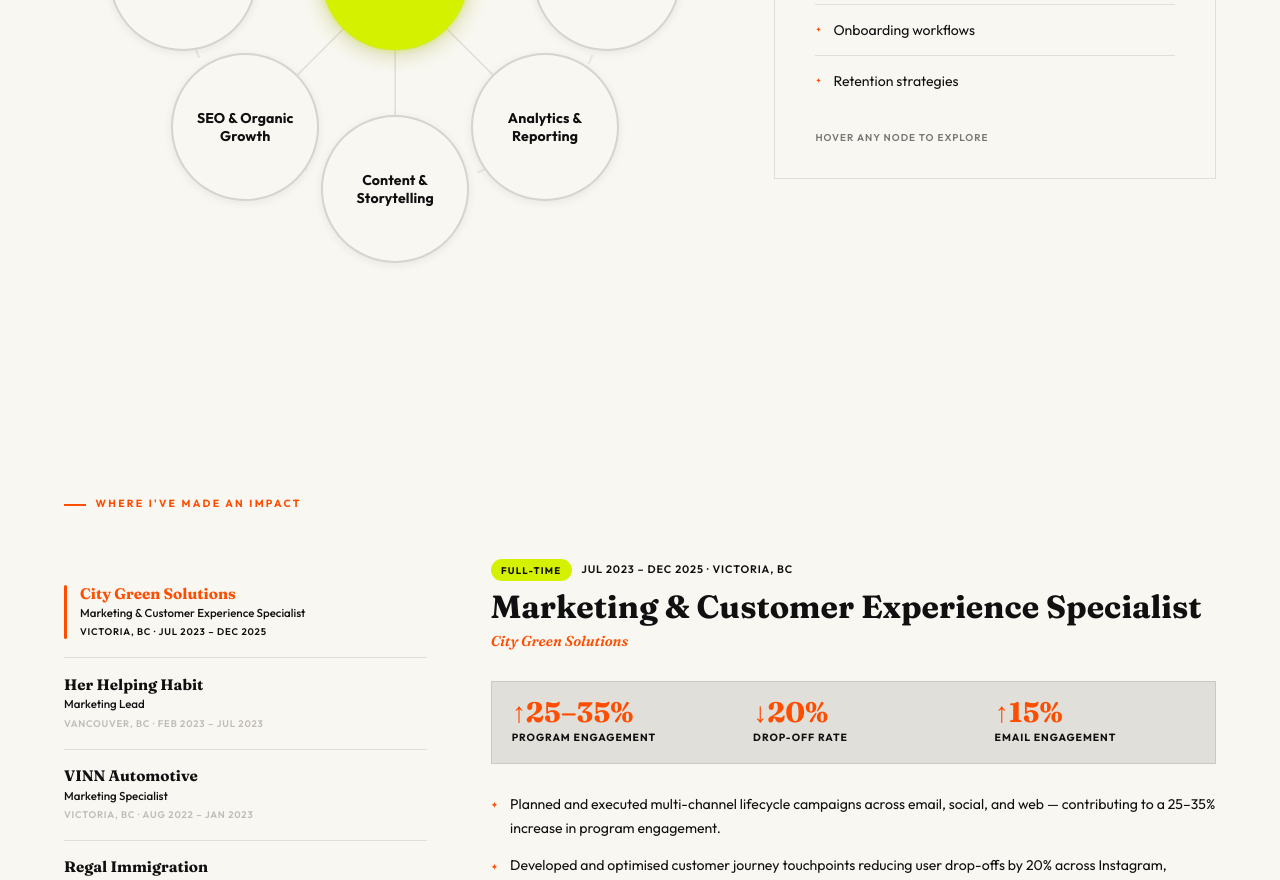
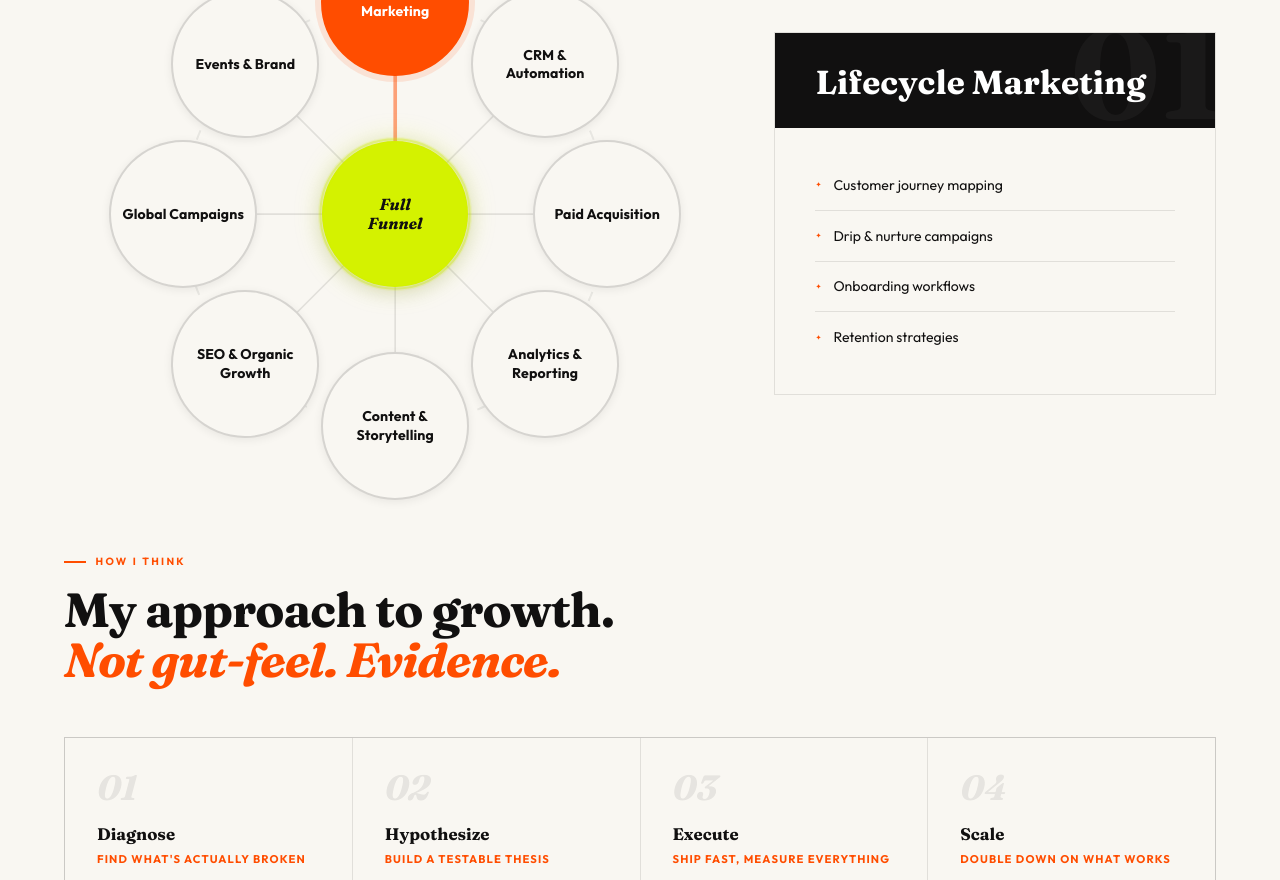
Before and after one commit to shrutibasu2708/shrutibasu2708.github.io, a React (Vite) app: page / in a window 1280 px wide. Shown: the part 1920-2800 px from the top of the page. Built offline with nearby package versions, Linux system fonts and the light colour scheme.

Commit message:
feat: Expertise polish — How I Think block, headings, spacing, ticker tweaks

```diff
--- a/src/components/Expertise.jsx
+++ b/src/components/Expertise.jsx
@@ -118,7 +118,6 @@ function DetailPanel({ skill }) {
                 </li>
               ))}
             </ul>
-            <p style={{ fontFamily: 'var(--font-body)', fontSize: '0.62rem', fontWeight: 600, letterSpacing: '0.1em', textTransform: 'uppercase', color: 'var(--color-ink-muted)', margin: '1.5rem 0 0', opacity: 0.55 }}>Hover any node to explore</p>
           </div>
         </motion.div>
       </AnimatePresence>
@@ -158,9 +157,38 @@ export default function Expertise() {
   const headerRef  = useRef(null);
   const problemRef = useRef(null);
   const dialRef    = useRef(null);
+  const thinkRef   = useRef(null);
   const headerInView  = useInView(headerRef,  { once: true, margin: '-60px' });
   const problemInView = useInView(problemRef, { once: true, margin: '-80px' });
   const dialInView    = useInView(dialRef,    { once: true, margin: '-80px' });
+  const thinkInView   = useInView(thinkRef,   { once: true, margin: '-80px' });
+
+  const steps = [
+    {
+      number: '01',
+      title: 'Diagnose',
+      subtitle: 'Find what\'s actually broken',
+      body: 'I start in your funnel data, not in a slide deck. I map your customer journey, identify drop-off points, and audit your channels to understand where the real problem is — before touching a single campaign.',
+    },
+    {
+      number: '02',
+      title: 'Hypothesize',
+      subtitle: 'Build a testable thesis',
+      body: 'Growth assumptions without evidence are expensive guesses. I form a specific, testable hypothesis about what\'s limiting performance — then design a low-cost experiment to validate it before scaling spend.',
+    },
+    {
+      number: '03',
+      title: 'Execute',
+      subtitle: 'Ship fast, measure everything',
+      body: 'Campaigns go live with tracking in place before launch — not after. I use GA4, CRM dashboards, and platform analytics to track performance in real time, not in a Monday morning report.',
+    },
+    {
+      number: '04',
+      title: 'Scale',
+      subtitle: 'Double down on what works',
+      body: 'Once a tactic is validated, I build a repeatable system around it. Budget moves toward what\'s proven. Underperformers get cut. The result: compounding growth, not constant reinvention.',
+    },
+  ];
 
   return (
     <section id="expertise" style={{ background: 'var(--color-bg)', paddingTop: 'clamp(3rem, 6vw, 5rem)', paddingBottom: 'clamp(4rem, 8vw, 7rem)' }}>
@@ -174,13 +202,46 @@ export default function Expertise() {
         <div ref={problemRef} style={{ display: 'grid', gridTemplateColumns: 'repeat(auto-fit, minmax(260px, 1fr))', gap: '1px', background: 'var(--color-border)', border: '1px solid var(--color-border)' }}>
           {problems.map((p, i) => <ProblemCard key={p.number} {...p} index={i} visible={problemInView} />)}
         </div>
-        <div ref={dialRef} className="hidden md:grid" style={{ gridTemplateColumns: '3fr 2fr', gap: '3rem', alignItems: 'center' }}>
-          <RadialDial active={activeSkill} setActive={setActiveSkill} visible={dialInView} />
-          <DetailPanel skill={skills[activeSkill]} />
+        <div ref={dialRef} style={{ marginTop: 'clamp(2.5rem, 5vw, 4rem)' }}>
+          <motion.p className="eyebrow" initial={{ opacity: 0, x: -16 }} animate={dialInView ? { opacity: 1, x: 0 } : {}} transition={{ duration: 0.45 }}>What I Specialise In</motion.p>
+          <motion.h2 initial={{ opacity: 0, y: 20 }} animate={dialInView ? { opacity: 1, y: 0 } : {}} transition={{ delay: 0.1, duration: 0.6, ease: [0.22, 1, 0.36, 1] }} style={{ fontFamily: 'var(--font-display)', fontSize: 'clamp(1.8rem, 4vw, 3rem)', fontWeight: 700, lineHeight: 1.05, letterSpacing: '-0.02em', color: 'var(--color-ink)', margin: '0 0 clamp(1.25rem, 2.5vw, 2rem)' }}>
+            Deep in the craft.<br /><em style={{ color: 'var(--color-accent)', fontStyle: 'italic' }}>Broad across the funnel.</em>
+          </motion.h2>
+          <div className="hidden md:grid" style={{ gridTemplateColumns: '3fr 2fr', gap: '3rem', alignItems: 'center' }}>
+            <RadialDial active={activeSkill} setActive={setActiveSkill} visible={dialInView} />
+            <DetailPanel skill={skills[activeSkill]} />
+          </div>
+          <div className="md:hidden" style={{ borderTop: '1px solid var(--color-border)' }}>
+            {skills.map(skill => <MobileSkill key={skill.number} {...skill} />)}
+          </div>
         </div>
-        <div className="md:hidden" style={{ borderTop: '1px solid var(--color-border)' }}>
-          {skills.map(skill => <MobileSkill key={skill.number} {...skill} />)}
+
+        {/* ── How I Think ── */}
+        <div ref={thinkRef}>
+          <motion.p className="eyebrow" initial={{ opacity: 0, x: -16 }} animate={thinkInView ? { opacity: 1, x: 0 } : {}} transition={{ duration: 0.45 }}>How I Think</motion.p>
+          <motion.h2 initial={{ opacity: 0, y: 20 }} animate={thinkInView ? { opacity: 1, y: 0 } : {}} transition={{ delay: 0.1, duration: 0.6, ease: [0.22, 1, 0.36, 1] }} style={{ fontFamily: 'var(--font-display)', fontSize: 'clamp(1.8rem, 4vw, 3rem)', fontWeight: 700, lineHeight: 1.05, letterSpacing: '-0.02em', color: 'var(--color-ink)', margin: '0 0 clamp(2rem, 4vw, 3.5rem)' }}>
+            My approach to growth.<br /><em style={{ color: 'var(--color-accent)', fontStyle: 'italic' }}>Not gut-feel. Evidence.</em>
+          </motion.h2>
+          <div style={{ display: 'grid', gridTemplateColumns: 'repeat(auto-fit, minmax(220px, 1fr))', gap: '1px', background: 'var(--color-border)', border: '1px solid var(--color-border)' }}>
+            {steps.map((step, i) => (
+              <motion.div
+                key={step.number}
+                initial={{ opacity: 0, y: 24 }}
+                animate={thinkInView ? { opacity: 1, y: 0 } : {}}
+                transition={{ delay: i * 0.1, duration: 0.55, ease: [0.22, 1, 0.36, 1] }}
+                style={{ display: 'flex', flexDirection: 'column', gap: '1rem', padding: '2rem', background: 'var(--color-bg)' }}
+              >
+                <span style={{ fontFamily: 'var(--font-display)', fontStyle: 'italic', fontSize: '2.2rem', fontWeight: 700, lineHeight: 1, color: 'rgba(17,16,16,0.08)' }}>{step.number}</span>
+                <div>
+                  <p style={{ fontFamily: 'var(--font-display)', fontWeight: 700, fontSize: '1.05rem', color: 'var(--color-ink)', margin: '0 0 0.2rem' }}>{step.title}</p>
+                  <p style={{ fontFamily: 'var(--font-body)', fontSize: '0.7rem', fontWeight: 700, letterSpacing: '0.1em', textTransform: 'uppercase', color: 'var(--color-accent)', margin: 0 }}>{step.subtitle}</p>
+                </div>
+                <p style={{ fontFamily: 'var(--font-body)', fontSize: '0.85rem', lineHeight: 1.75, color: 'var(--color-ink-muted)', margin: 0 }}>{step.body}</p>
+              </motion.div>
+            ))}
+          </div>
         </div>
+
       </div>
     </section>
   );
```
